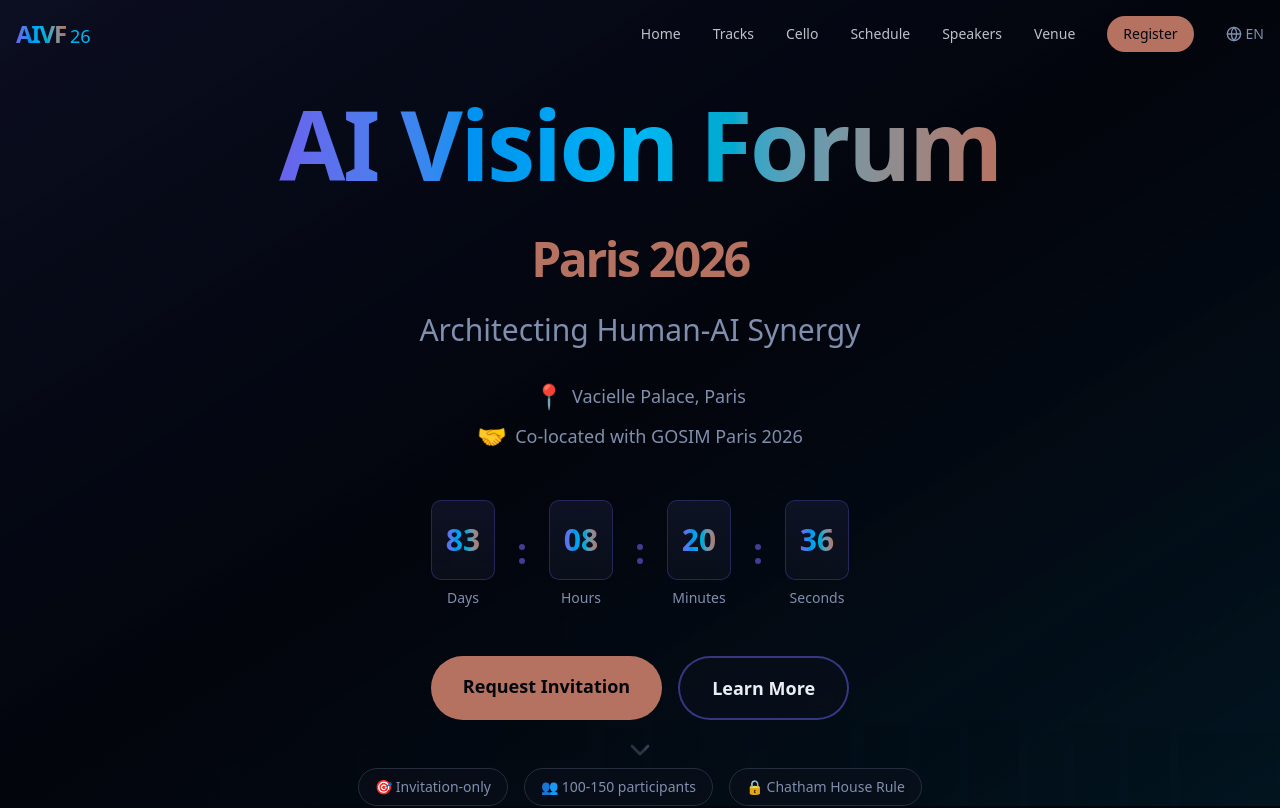
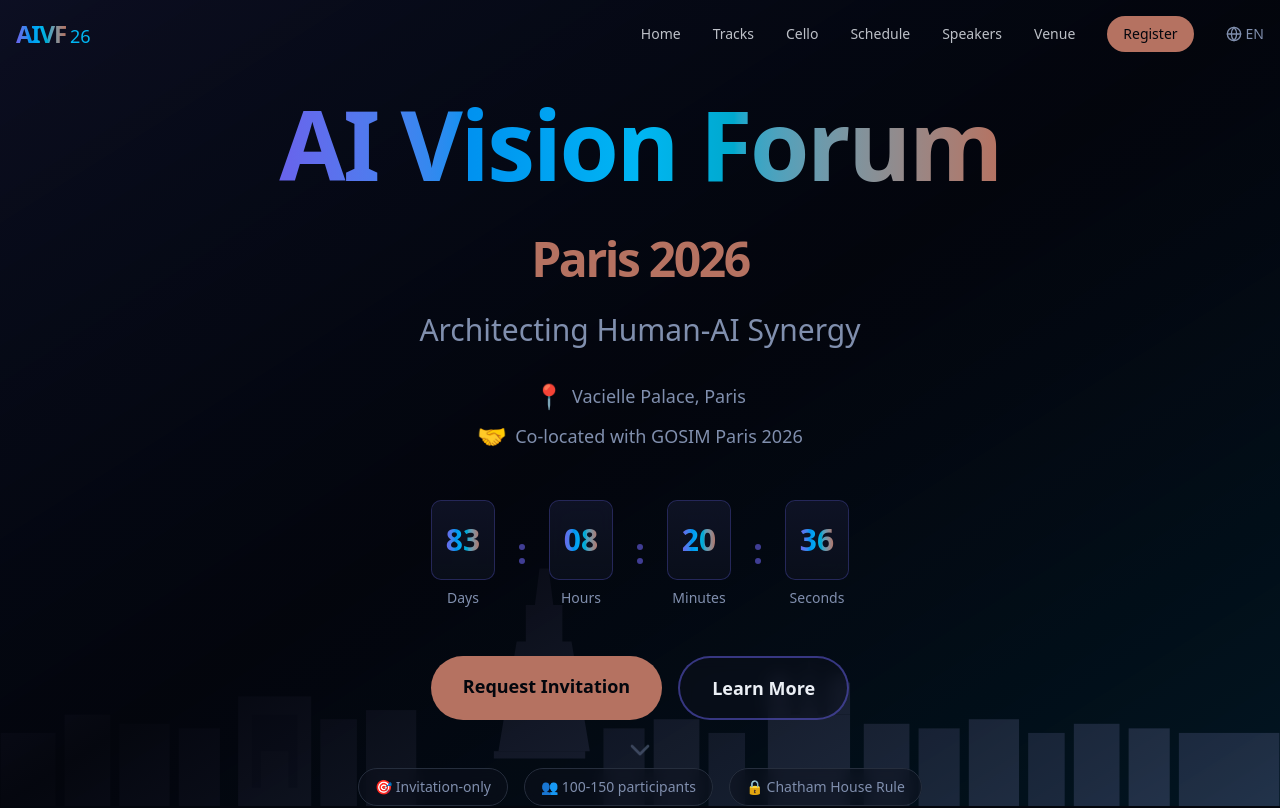
Before and after one commit to Annaxiebot/ai-vision-forum-paris-2026, a Next.js app: page /ai-vision-forum-2026/ in a window 1280 px wide. Shown: the top 808 px of the page. Built offline with nearby package versions, Linux system fonts and the light colour scheme.

Commit message:
fix: Make Paris skyline visible on dark background
- Changed SVG from currentColor to explicit light purple (#c4b5fd)
- Updated Arc de Triomphe fills to use lighter colors
- Reduced opacity to 30% for subtle effect
- Now properly visible against dark hero background

```diff
--- a/components/hero/HeroSection.tsx
+++ b/components/hero/HeroSection.tsx
@@ -31,8 +31,7 @@ export function HeroSection() {
           backgroundPosition: 'center bottom',
           backgroundSize: 'contain',
           backgroundRepeat: 'no-repeat',
-          opacity: 0.4,
-          color: '#a78bfa'
+          opacity: 0.3
         }}
       />
 
```
Also changed, not shown: public/images/paris-skyline.svg.
